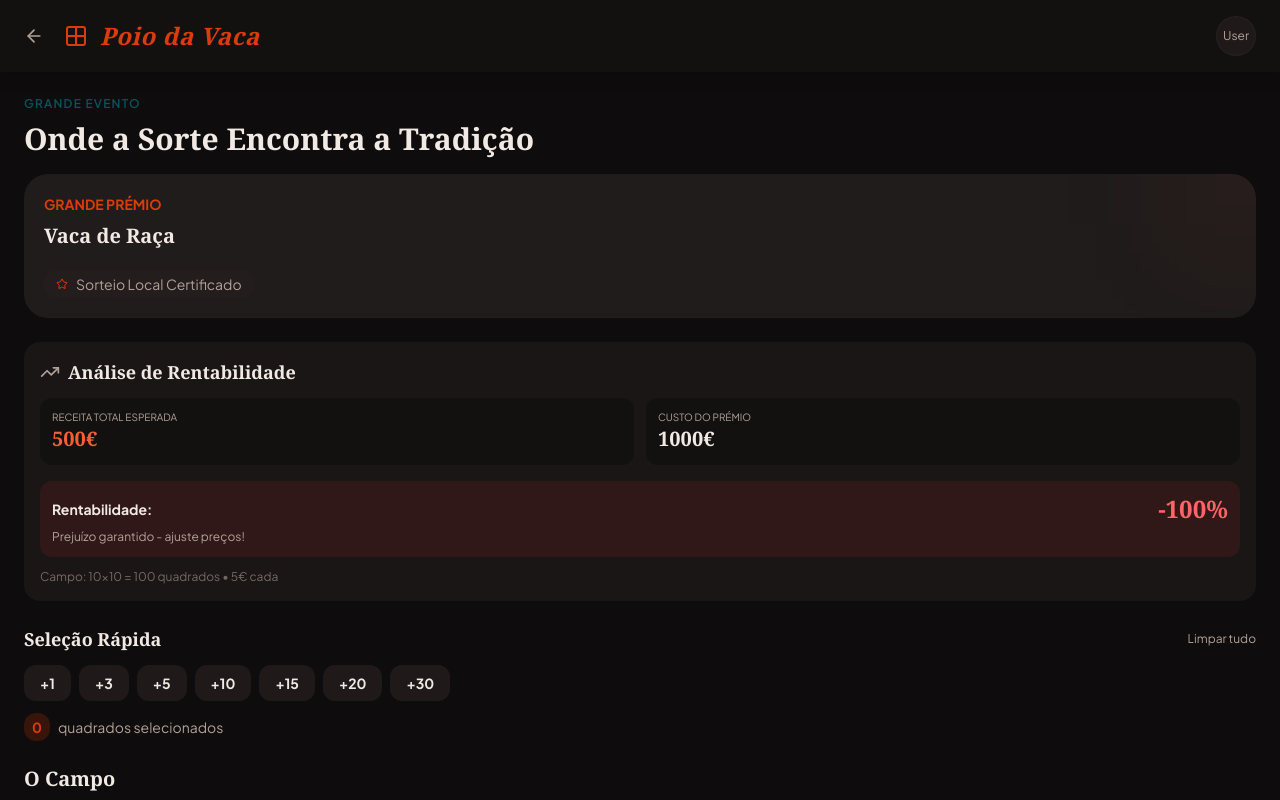
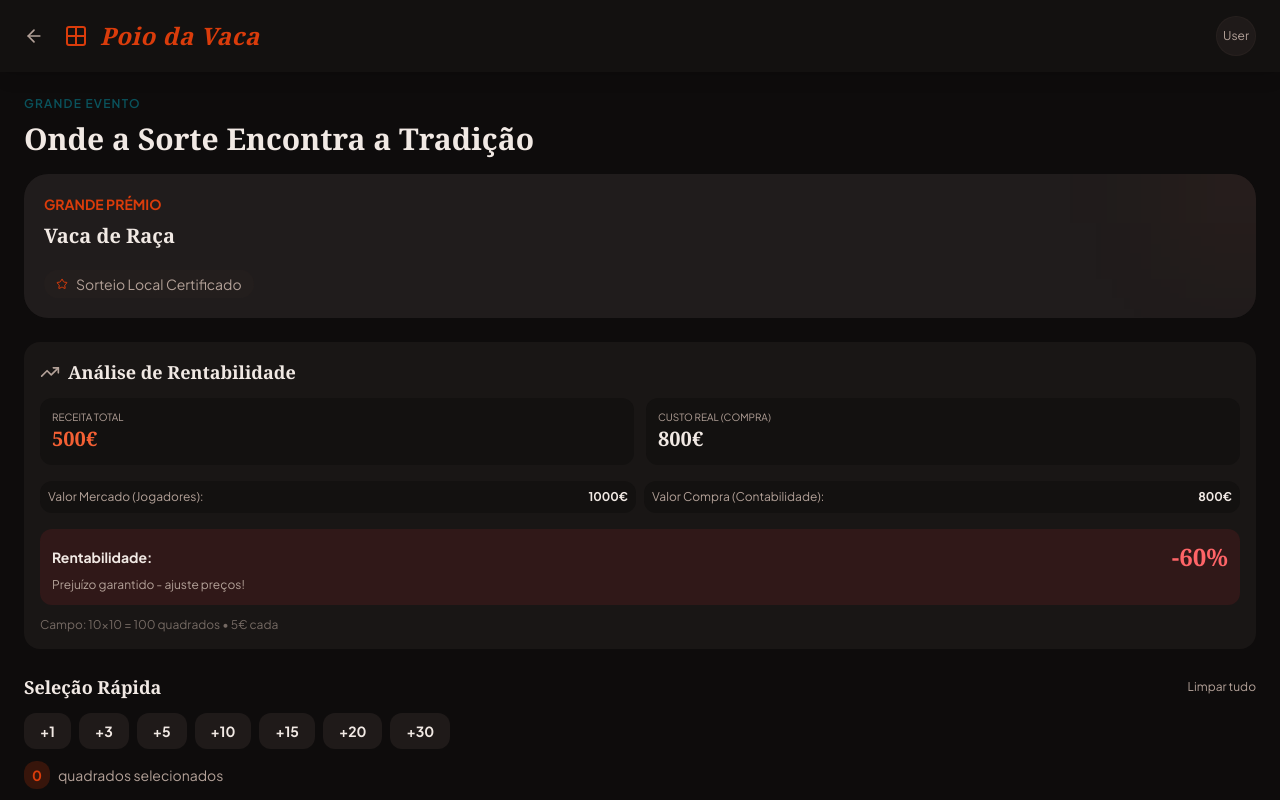
Before and after one commit to smpsandro1239/Aldeias_Games, a Next.js app: page /jogos/poio-da-vaca in a window 1280 px wide. Shown: the top 800 px of the page. Built offline with nearby package versions, Linux system fonts and the light colour scheme; no server answers; the database is empty.

Commit message:
Add valorCompra and valorMercado for accounting, fix coordinates to start at X1Y1

```diff
--- a/src/app/jogos/poio-da-vaca/page.tsx
+++ b/src/app/jogos/poio-da-vaca/page.tsx
@@ -31,6 +31,8 @@ interface Jogo {
   custoQuadrado: number | null;
   valorPremioVaca: number | null;
   custoPremioDinheiro: number | null;
+  valorCompraVaca: number | null;
+  valorMercadoVaca: number | null;
   rentabilidadePercentual: number | null;
   totalAngariado: number;
   totalParticipacoes: number;
@@ -44,14 +46,14 @@ interface Dimensoes {
 
 function calcularRentabilidade(
   custoQuadrado: number,
-  valorPremio: number,
-  totalQuadrados: number,
-  custoVacaFisica: number
+  valorMercadoVaca: number,
+  valorCompraVaca: number,
+  totalQuadrados: number
 ): number {
   if (custoQuadrado <= 0 || totalQuadrados <= 0) return 0;
 
   const receitaTotal = custoQuadrado * totalQuadrados;
-  const custoPremio = valorPremio > 0 ? valorPremio : custoVacaFisica;
+  const custoPremio = valorCompraVaca > 0 ? valorCompraVaca : valorMercadoVaca;
 
   if (receitaTotal === 0) return 0;
 
@@ -143,7 +145,7 @@ export default function PoioDaVacaPage() {
     const row = Math.floor(i / dimensoes.x);
     const col = i % dimensoes.x;
     const x = col + 1;
-    const y = dimensoes.y - row;
+    const y = row + 1;
     return {
       id: i + 1,
       x,
@@ -184,9 +186,10 @@ export default function PoioDaVacaPage() {
   };
 
   const custoPorQuadrado = jogo?.custoQuadrado || jogo?.preco || 5;
-  const valorPremio = jogo?.valorPremioVaca || jogo?.custoPremioDinheiro || 1000;
-  const custoVacaFisica = 800;
-  const rentabilidade = calcularRentabilidade(custoPorQuadrado, valorPremio, totalCells, custoVacaFisica);
+  const valorMercado = jogo?.valorMercadoVaca || jogo?.valorPremioVaca || jogo?.custoPremioDinheiro || 1000;
+  const valorCompra = jogo?.valorCompraVaca || 800;
+
+  const rentabilidade = calcularRentabilidade(custoPorQuadrado, valorMercado, valorCompra, totalCells);
   const statusRentabilidade = getRentabilidadeStatus(rentabilidade);
 
   if (loading) {
@@ -226,7 +229,7 @@ export default function PoioDaVacaPage() {
             <div className="flex flex-col gap-2 relative z-10">
               <span className="text-primary-container font-bold text-sm">GRANDE PRÉMIO</span>
               <p className="font-headline text-xl text-on-surface">
-                {valorPremio > 500 ? "Vaca de Raça" : `${valorPremio}€ em Cartão"}`}
+                {valorMercado > 500 ? "Vaca de Raça" : `${valorMercado}€ em Cartão`}
               </p>
               <div className="mt-3 flex items-center gap-2 text-on-surface-variant text-sm bg-surface-container-highest/50 self-start px-3 py-1 rounded-full">
                 <Star className="w-3 h-3 text-primary-container" />
@@ -246,12 +249,23 @@ export default function PoioDaVacaPage() {
 
             <div className="grid grid-cols-2 gap-3 mb-4">
               <div className="bg-surface-container-low p-3 rounded-xl">
-                <p className="text-[10px] text-on-surface-variant uppercase">Receita Total Esperada</p>
+                <p className="text-[10px] text-on-surface-variant uppercase">Receita Total</p>
                 <p className="font-headline text-xl text-primary">{custoPorQuadrado * totalCells}€</p>
               </div>
               <div className="bg-surface-container-low p-3 rounded-xl">
-                <p className="text-[10px] text-on-surface-variant uppercase">Custo do Prémio</p>
-                <p className="font-headline text-xl text-error">{valorPremio}€</p>
+                <p className="text-[10px] text-on-surface-variant uppercase">Custo Real (Compra)</p>
+                <p className="font-headline text-xl text-error">{valorCompra}€</p>
+              </div>
+            </div>
+
+            <div className="grid grid-cols-2 gap-2 mb-4 text-xs">
+              <div className="flex justify-between bg-surface-container-low p-2 rounded-lg">
+                <span className="text-on-surface-variant">Valor Mercado (Jogadores):</span>
+                <span className="font-bold">{valorMercado}€</span>
+              </div>
+              <div className="flex justify-between bg-surface-container-low p-2 rounded-lg">
+                <span className="text-on-surface-variant">Valor Compra (Contabilidade):</span>
+                <span className="font-bold">{valorCompra}€</span>
               </div>
             </div>
 
```
Also changed, not shown: 1 other file (tests, documents, lock files or other folders).
